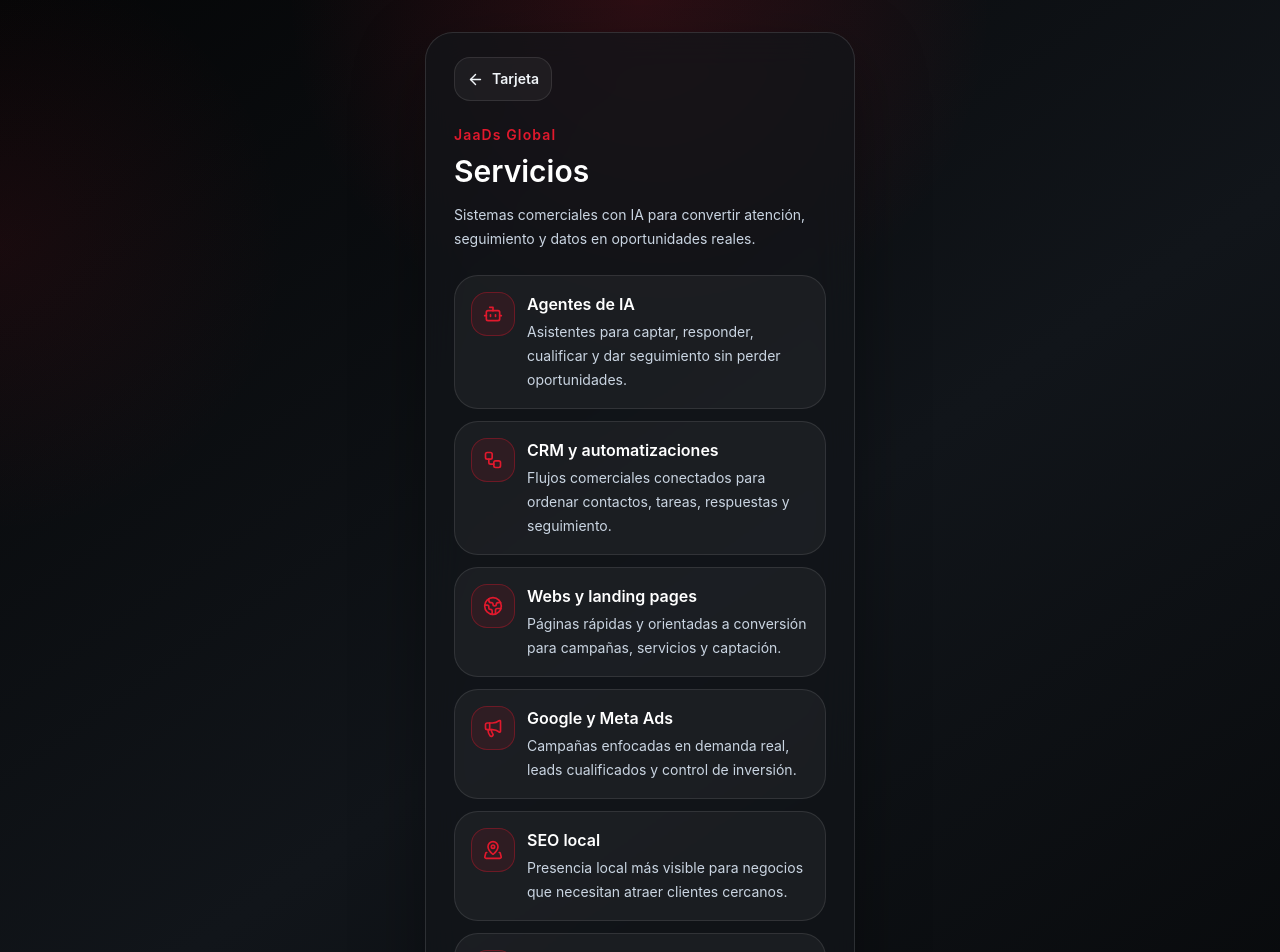
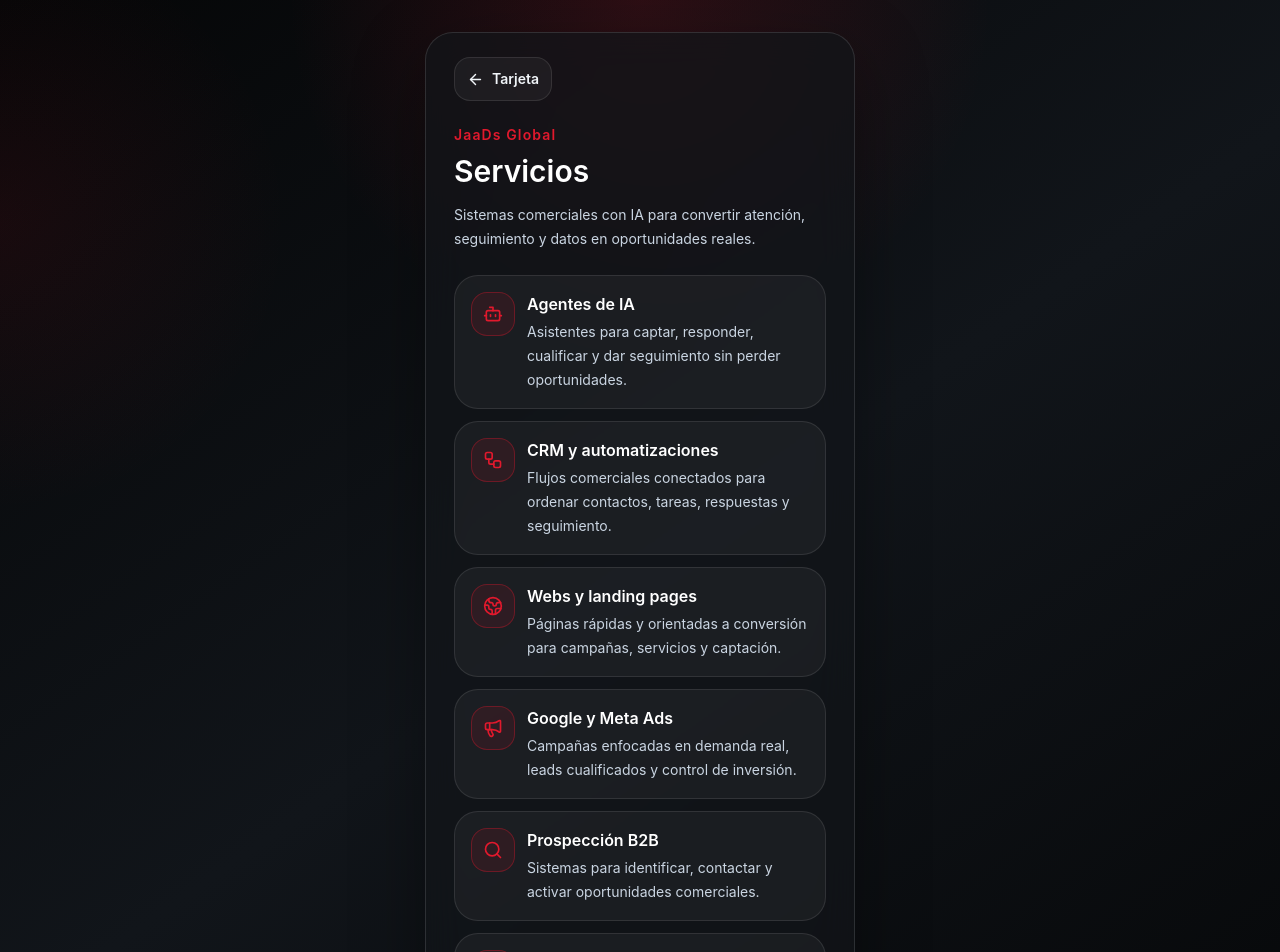
Before and after one commit to jaadsglobal/jaadscard, a Next.js app: page /servicios in a window 1280 px wide. Shown: the top 952 px of the page. Built offline with nearby package versions, Linux system fonts and the light colour scheme.

Commit message:
Remove local SEO service

```diff
--- a/app/servicios/page.tsx
+++ b/app/servicios/page.tsx
@@ -6,7 +6,6 @@
   Bot,
   CalendarCheck,
   Globe2,
-  MapPinned,
   Megaphone,
   Search,
   Workflow,
@@ -17,7 +16,7 @@
 export const metadata: Metadata = {
   title: `Servicios | ${profile.company}`,
   description:
-    "Servicios principales de JaaDs Global: agentes de IA, CRM, automatizaciones, webs, publicidad, SEO local, prospección B2B y analítica.",
+    "Servicios principales de JaaDs Global: agentes de IA, CRM, automatizaciones, webs, publicidad, prospección B2B y analítica.",
   alternates: {
     canonical: "/servicios",
   },
@@ -43,11 +42,6 @@
     title: "Google y Meta Ads",
     description: "Campañas enfocadas en demanda real, leads cualificados y control de inversión.",
     icon: Megaphone,
-  },
-  {
-    title: "SEO local",
-    description: "Presencia local más visible para negocios que necesitan atraer clientes cercanos.",
-    icon: MapPinned,
   },
   {
     title: "Prospección B2B",
```
